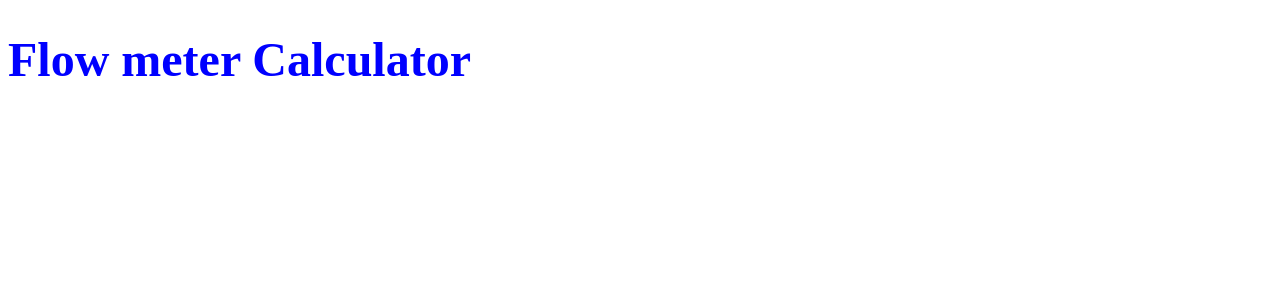
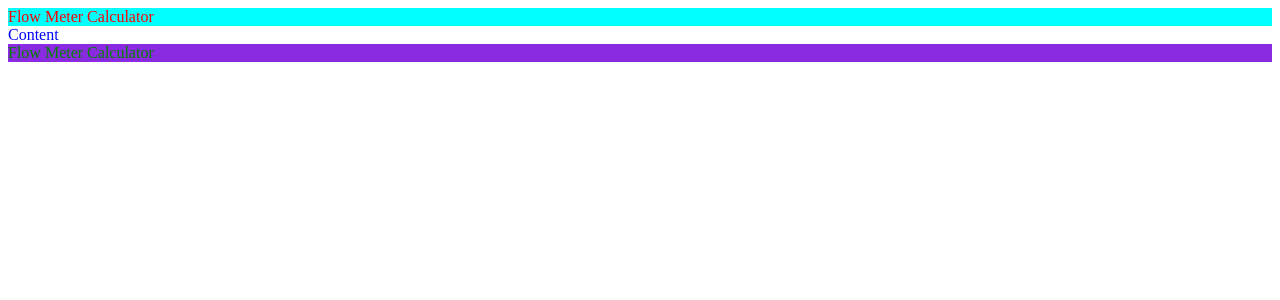
Before and after one commit to alexhead/FlowMeterCalculator-, a React app: page / in a window 1280 px wide. Shown: the top 300 px of the page. Built offline with nearby package versions, Linux system fonts and the light colour scheme; the HTML template or start-up script is replaced by a standard one.

Commit message:
chore: add base structure to App component

```diff
--- a/src/components/App/App.jsx
+++ b/src/components/App/App.jsx
@@ -1,5 +1,8 @@
 import React from "react";
 import * as styles from "./App.module.css";
+import Header from "../Header/Header";
+import Content from "../Content/Content";
+import Footer from "../Footer/Footer";
 
 /**
  * Main component of the application.
@@ -7,11 +10,21 @@ import * as styles from "./App.module.css";
  */
 
 const App = () => {
+
   return (
-    <div className={styles.title}>
-      <h1>Flow meter Calculator</h1>
+    <div className={styles.main}>
+      <div className={styles.main__header}>
+         <Header />
+      </div>
+      <div className={styles.main__content}>
+      <Content />
+      </div>
+      <div className={styles.main__footer}>
+      <Footer />
+      </div>
     </div>
   );
 };
 
+
 export default App;
--- a/src/components/App/App.module.css
+++ b/src/components/App/App.module.css
@@ -1,4 +1,17 @@
-.title {
-  font-size: 24px;
-  color: blue;
+.main {
+display: flex;
+flex-direction:column;
+
 }
+
+.main__header {
+background-color: aqua;
+}
+
+.main__content {
+background-color: white;
+}
+
+.main__footer {
+background-color: blueviolet;
+}
```
